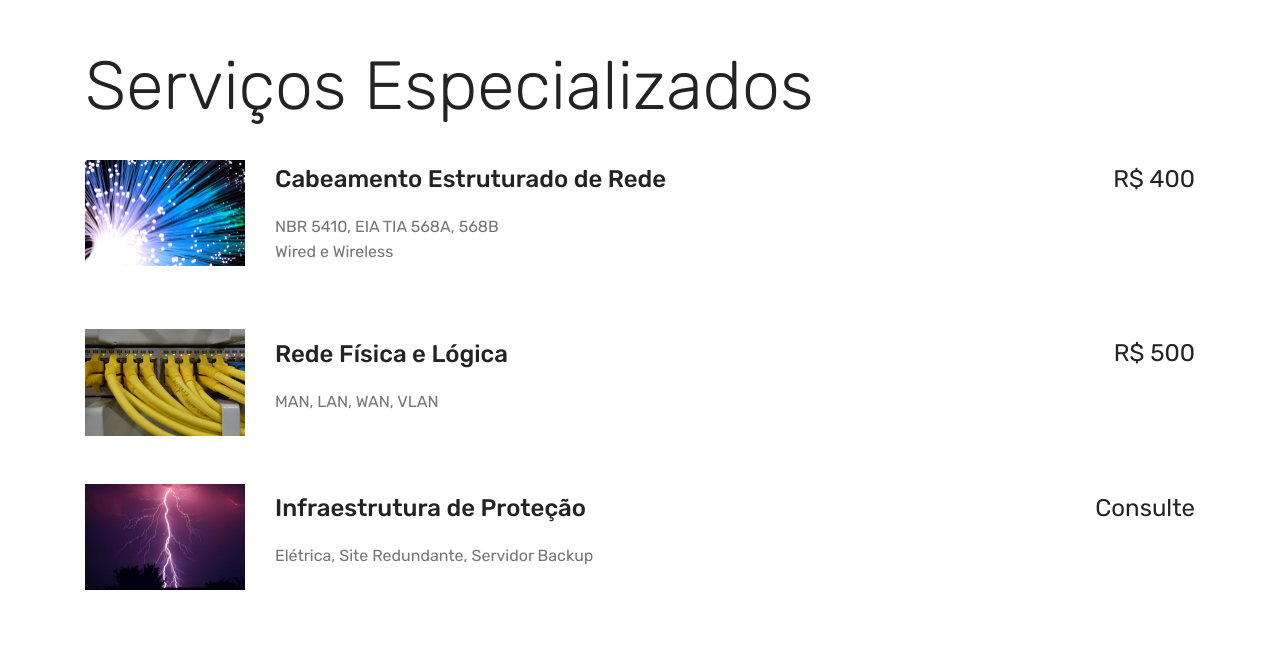
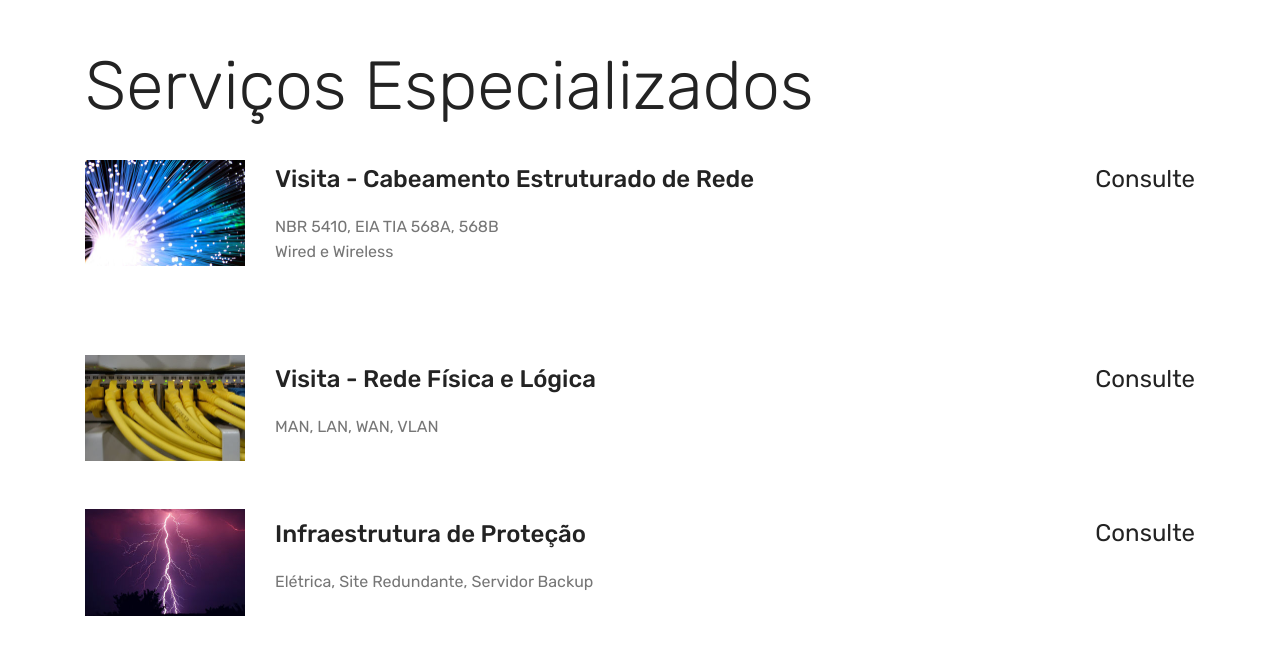
Before and after one commit to babenkosite/babenkosite.github.io, a plain HTML site: page suporte.html in a window 1280 px wide. Shown: the part 1230-1884 px from the top of the page. Drawn offline with Linux system fonts and the light colour scheme.

```diff
--- a/suporte.html
+++ b/suporte.html
@@ -149,7 +149,7 @@
     </div>
 </section>
 
-<section class="engine"><a href="https://mobirise.info/c">free web builder</a></section><section class="services6 cid-rs5qJBEPJc" id="services6-b">
+<section class="engine"><a href="https://mobirise.info/h">how to create a web page for free</a></section><section class="services6 cid-rs5qJBEPJc" id="services6-b">
     <!---->
 
     <!---->
@@ -178,13 +178,12 @@
                             <div class="col-12 col-md-10">
                                 <div class="wrapper">
                                     <div class="top-line pb-3">
-                                        <h4 class="card-title mbr-fonts-style display-5">Cabeamento Estruturado de Rede</h4>
-                                        <p class="mbr-text cost mbr-fonts-style m-0 display-5">R$ 400
-                                        </p>
+                                        <h4 class="card-title mbr-fonts-style display-5">Visita - Cabeamento Estruturado de Rede</h4>
+                                        <p class="mbr-text cost mbr-fonts-style m-0 display-5">Consulte</p>
                                     </div>
                                     <div class="bottom-line">
                                         <p class="mbr-text mbr-fonts-style display-7">
-                                            NBR 5410, EIA TIA 568A, 568B<br>Wired e Wireless</p>
+                                            NBR 5410, EIA TIA 568A, 568B<br>Wired e Wireless<br><br></p>
                                     </div>
                                 </div>
                             </div>
@@ -206,9 +205,8 @@
                             <div class="col-12 col-md-10">
                                 <div class="wrapper">
                                     <div class="top-line pb-3">
-                                        <h4 class="card-title mbr-fonts-style display-5">
-                                            Rede Física e Lógica</h4>
-                                        <p class="mbr-text cost mbr-fonts-style m-0 display-5">R$ 500</p>
+                                        <h4 class="card-title mbr-fonts-style display-5">Visita - Rede Física e Lógica</h4>
+                                        <p class="mbr-text cost mbr-fonts-style m-0 display-5">Consulte</p>
                                     </div>
                                     <div class="bottom-line">
                                         <p class="mbr-text mbr-fonts-style display-7">MAN, LAN, WAN, VLAN</p>
```
Also changed, not shown: index.html (+1 -1 lines), 1 other file.
